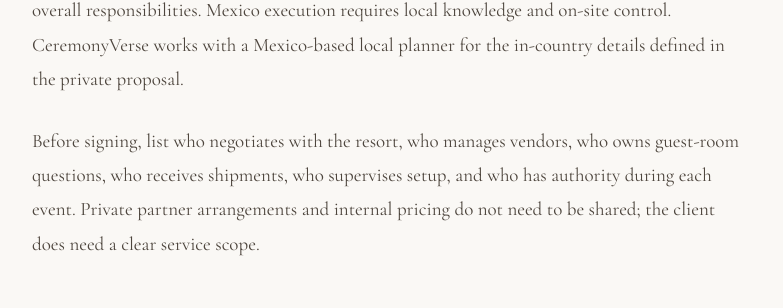
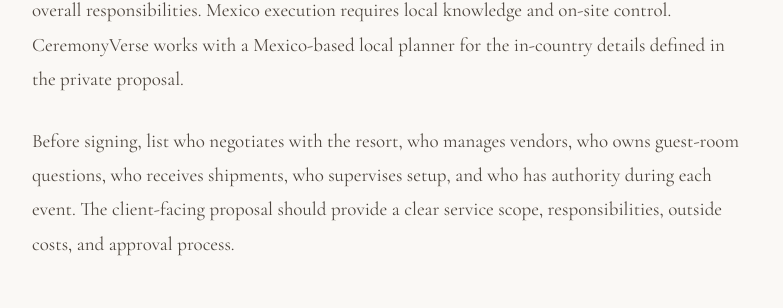
Before and after one commit to leylabernie/v0-ceremony-verse-wedding-concierge, a Next.js app: page /blog/how-to-plan-gujarati-hindu-destination-wedding-mexico in a window 1280 px wide. Shown: the part 3380-3688 px from the top of the page, without its empty margins (248-1031 px from the left). Built offline with nearby package versions, Linux system fonts and the light colour scheme.

Commit message:
Clarify client-facing planning scope

```diff
--- a/app/blog/how-to-plan-gujarati-hindu-destination-wedding-mexico/page.tsx
+++ b/app/blog/how-to-plan-gujarati-hindu-destination-wedding-mexico/page.tsx
@@ -177,8 +177,8 @@
           </p>
           <p>
             Before signing, list who negotiates with the resort, who manages vendors, who owns guest-room questions,
-            who receives shipments, who supervises setup, and who has authority during each event. Private partner
-            arrangements and internal pricing do not need to be shared; the client does need a clear service scope.
+            who receives shipments, who supervises setup, and who has authority during each event. The client-facing
+            proposal should provide a clear service scope, responsibilities, outside costs, and approval process.
           </p>
 
           <h2 className="pt-4 font-serif text-3xl font-semibold text-[#1f1f1f]">7. Protect the timeline with written approval gates</h2>
```
